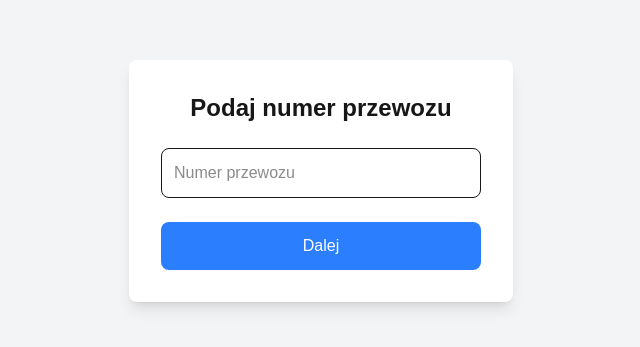
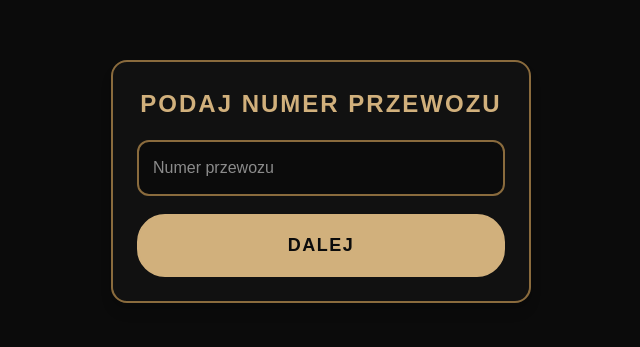
Before and after one commit to MKairlines/sledzenie, a Next.js app: page /login in a window 1280 px wide. Shown: the part 219-566 px from the top of the page, without its empty margins (319-959 px from the left). Built offline with nearby package versions, Linux system fonts and the light colour scheme.

Commit message:
Update page.tsx

```diff
--- a/app/login/page.tsx
+++ b/app/login/page.tsx
@@ -28,15 +28,38 @@ export default function LoginPage() {
   };
 
   return (
-    <main className="flex items-center justify-center min-h-screen bg-gray-100">
+    <main className="flex items-center justify-center min-h-screen" style={{ backgroundColor: '#0b0b0b' }}>
       <form
         onSubmit={handleLogin}
-        className="bg-white p-8 rounded-lg shadow-lg w-full max-w-sm"
+        className="shadow-lg"
+        style={{
+          backgroundColor: '#111111',
+          padding: 24,
+          borderRadius: 16,
+          borderWidth: 2,
+          borderColor: '#8a6b3d',
+          width: '88%',
+          maxWidth: 420,
+        }}
       >
-        <h2 className="text-2xl font-bold mb-6 text-center">Podaj numer przewozu</h2>
+        <h2
+          className="text-center"
+          style={{
+            fontSize: 24,
+            fontWeight: 800,
+            marginBottom: 18,
+            color: '#d1b07c',
+            letterSpacing: 2,
+            textTransform: 'uppercase',
+          }}
+        >
+          Podaj numer przewozu
+        </h2>
 
         {error && (
-          <p className="text-red-500 text-sm mb-4 text-center">{error}</p>
+          <p className="text-center" style={{ color: '#ef4444', marginBottom: 12 }}>
+            {error}
+          </p>
         )}
 
         <input
@@ -45,15 +68,49 @@ export default function LoginPage() {
           value={orderNumber}
           onChange={(e) => setOrderNumber(e.target.value.replace(/\D/g, '').slice(0, 8))}
           maxLength={8}
-          className="w-full mb-6 p-3 border rounded-lg"
+          className="w-full rounded-xl"
+          style={{
+            borderWidth: 2,
+            borderColor: '#8a6b3d',
+            padding: 14,
+            marginBottom: 18,
+            color: '#f5f5f5',
+            backgroundColor: '#0b0b0b',
+          }}
         />
 
         <button
           type="submit"
-          className="w-full bg-blue-500 text-white py-3 rounded-lg hover:bg-blue-600"
+          className="w-full rounded-full"
+          style={{
+            backgroundColor: '#d1b07c',
+            paddingTop: 16,
+            paddingBottom: 16,
+            paddingLeft: 18,
+            paddingRight: 18,
+            borderRadius: 28,
+            borderWidth: 2,
+            borderColor: '#d1b07c',
+          }}
         >
-          Dalej
+          <span
+            style={{
+              color: '#0b0b0b',
+              fontWeight: 800,
+              fontSize: 18,
+              letterSpacing: 1.5,
+              textTransform: 'uppercase',
+              textAlign: 'center',
+              display: 'block',
+            }}
+          >
+            Dalej
+          </span>
         </button>
+
+        <style jsx>{`
+          input::placeholder { color: #8b8b8b; }
+        `}</style>
       </form>
     </main>
   );
```
